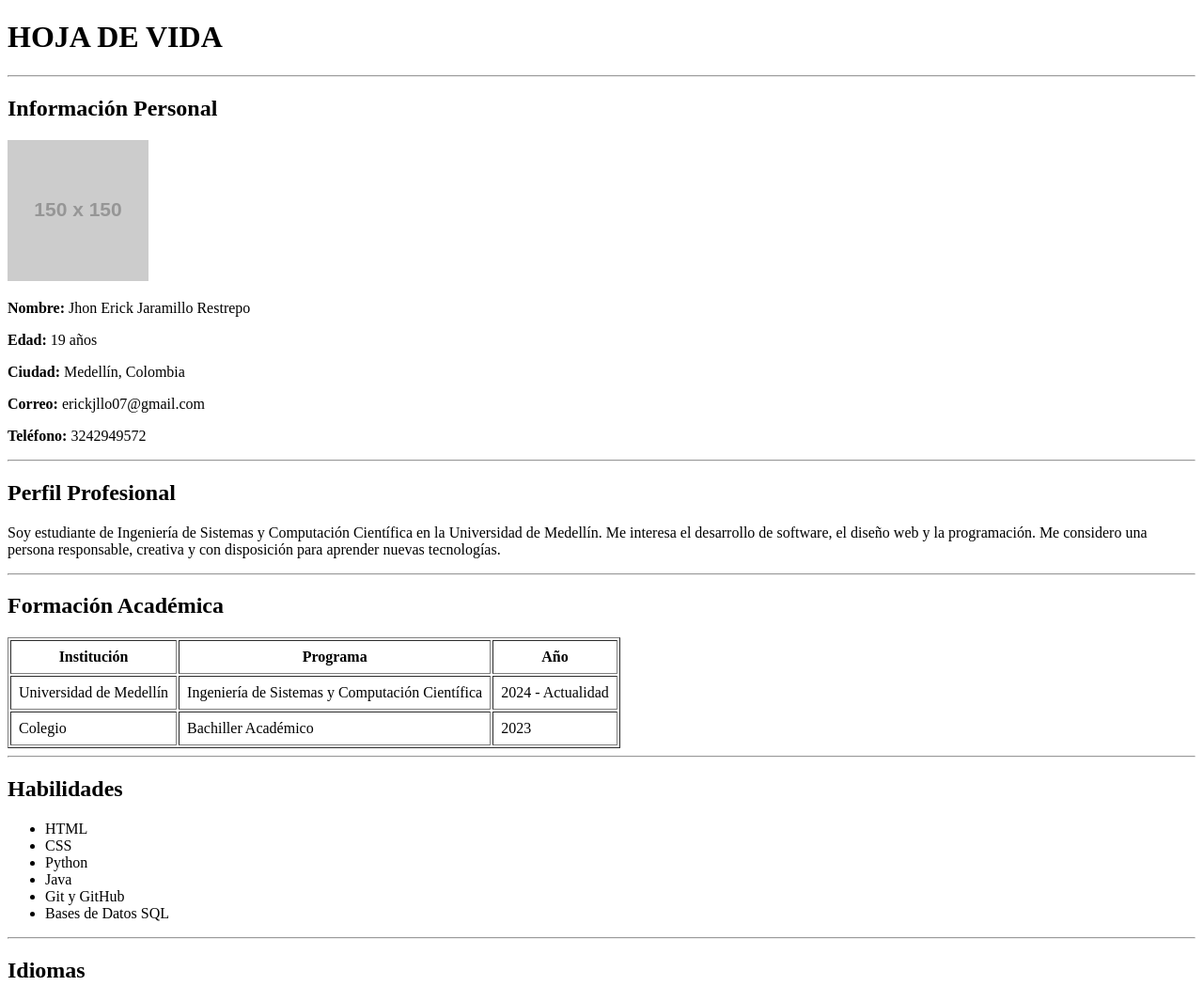
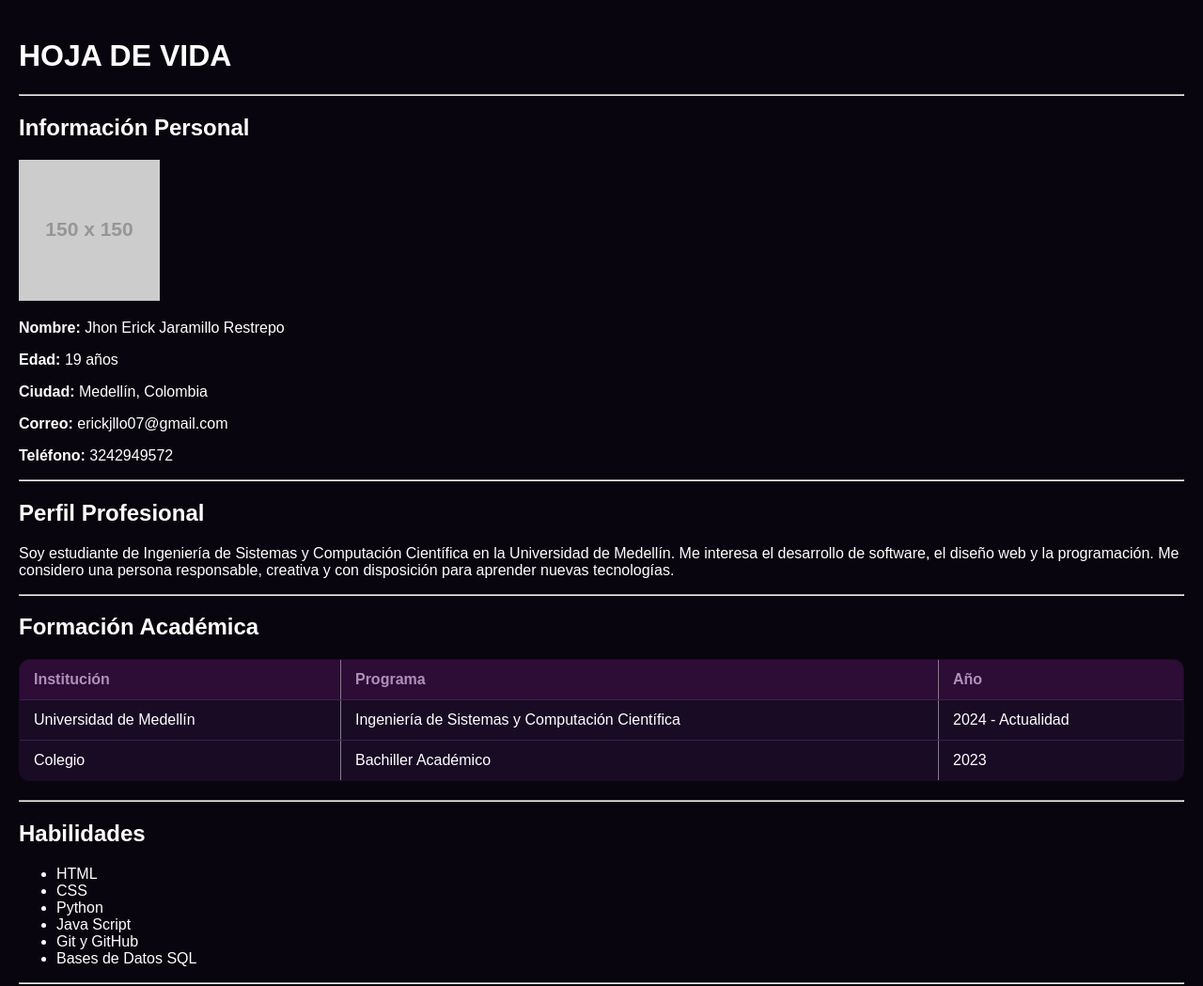
Before and after one commit to ERICKJLLO/Catalogo_juegos, a plain HTML site: page index.html in a window 1280 px wide. Shown: the top 1049 px of the page at 94% size. Drawn offline with Linux system fonts and the light colour scheme; placeholder pictures from the web are drawn by us.

Commit message:
Remove navigation and footer, update programming skills on the resume.

```diff
--- a/assets/styles/global.css
+++ b/assets/styles/global.css
@@ -10,43 +10,6 @@ body {
     box-sizing: border-box;
 }
 
-nav {
-    background-color: #2d0c35;
-    padding: 15px 20px;
-    border-radius: 5px;
-    display: flex;
-    justify-content: space-between;
-    align-items: center;
-    gap: 12px;
-    flex-wrap: wrap;
-}
-
-nav h1 {
-    margin: 0;
-    font-size: 24px;
-}
-
-.nav-links {
-    display: flex;
-    gap: 10px;
-    flex-wrap: wrap;
-}
-
-.nav-link {
-    display: inline-block;
-    background-color: #b28ebb;
-    color: #2d0c35;
-    padding: 10px 20px;
-    border-radius: 15px;
-    text-decoration: none;
-    font-weight: bold;
-    transition: background-color 0.2s ease, color 0.2s ease;
-}
-
-.nav-link:hover {
-    background-color: #2d0c35;
-    color: #b28ebb;
-}
 
 table {
     width: 100%;
@@ -81,40 +44,7 @@ input, textarea {
     background-color: #2d0c35;
     color: #fff;
 }
-img {
-    margin-bottom: 10px;
-    padding: 7px;
-    border: none;
-    border-radius: 20px;
 
-}
-
-#valorant, #witcher3, #hk {
-    margin-bottom: 10px;
-    padding: 7px;
-    border: none;
-    border-radius: 20px;
-    background-color: #1a0b25;
-    color: #fff;
-}
-
-#genero {
-    margin-bottom: 10px;
-    padding: 7px;
-    border: none;
-    border-radius: 20px;
-    background-color: #2d0c35;
-    color: #fff;
-}
-
-option, select {
-    background-color: #2d0c35;
-    color: #fff;
-    font-weight: bold;
-    padding: 7px;
-    border: none;
-    border-radius: 20px;
-}
 
 input[type="submit"],
 button[type="submit"],
--- a/index.html
+++ b/index.html
@@ -4,6 +4,7 @@
 <head>
     <meta charset="UTF-8">
     <title>Hoja de Vida - Erick</title>
+    <link rel="stylesheet" href="../assets/styles/global.css">
 </head>
 
 <body>
@@ -74,7 +75,7 @@
             <li>HTML</li>
             <li>CSS</li>
             <li>Python</li>
-            <li>Java</li>
+            <li>Java Script</li>
             <li>Git y GitHub</li>
             <li>Bases de Datos SQL</li>
         </ul>
@@ -136,11 +137,6 @@
 
     <hr>
 
-    <footer>
-        <p><strong>Hoja de Vida en HTML</strong></p>
-
-    </footer>
-
 </body>
 
 </html>
```
